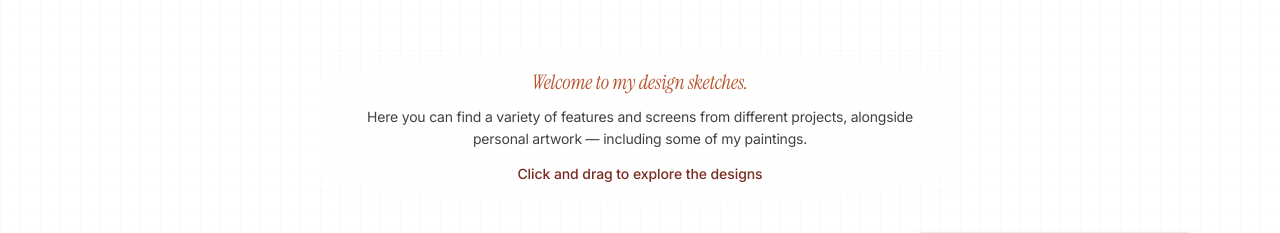
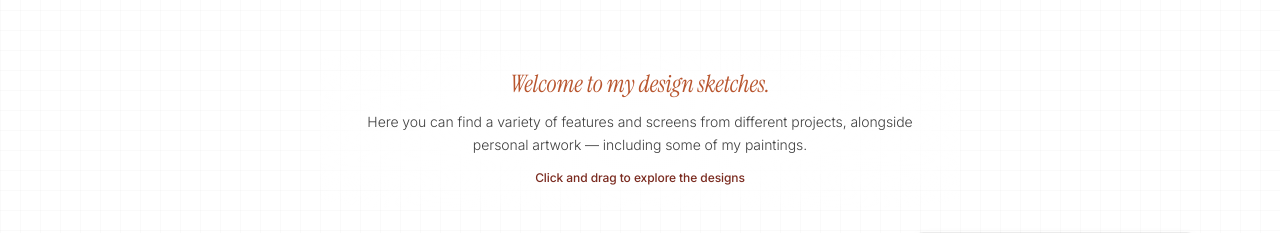
Before and after one commit to noamtoren/Noamportfolio, a React (Vite) app: page / in a window 1280 px wide. Both pictures are taken after a click on the button "Sketches". Shown: the part 270-503 px from the top of the page. Built offline with nearby package versions, Linux system fonts and the light colour scheme.

Commit message:
Revert "Sketches hero: targeted size + font tweaks per feedback"
This reverts commit d6001ed6d6b98663b88496c8db084dbeea49e544.

```diff
--- a/src/app/components/Sketches.tsx
+++ b/src/app/components/Sketches.tsx
@@ -105,13 +105,13 @@ export function Sketches() {
               'radial-gradient(ellipse 75% 60% at center, rgba(255,255,255,0.94) 0%, rgba(255,255,255,0.85) 45%, rgba(255,255,255,0.5) 75%, rgba(255,255,255,0) 100%)',
           }}
         >
-          <h1 className="font-display text-[19px] md:text-[20px] leading-[1.2] font-normal mb-3 text-[#B8552E]">
+          <h1 className="font-display text-xl md:text-2xl leading-[1.2] font-normal mb-3 text-[#B8552E]">
             Welcome to my design sketches.
           </h1>
-          <p className="font-['Inter'] text-[14px] text-neutral-700 font-normal leading-[1.6] tracking-[-0.2px] mb-3">
+          <p className="font-['Inter'] text-sm text-neutral-700 leading-relaxed mb-3 font-light">
             Here you can find a variety of features and screens from different projects, alongside personal artwork &mdash; including some of my paintings.
           </p>
-          <p className="font-['Inter'] text-[14px] leading-[1.6] font-medium" style={{ color: '#7A2A1F' }}>
+          <p className="font-['Inter'] text-xs leading-relaxed font-medium" style={{ color: '#7A2A1F' }}>
             {isTouch ? 'Long-press to drag and explore' : 'Click and drag to explore the designs'}
           </p>
         </div>
```
